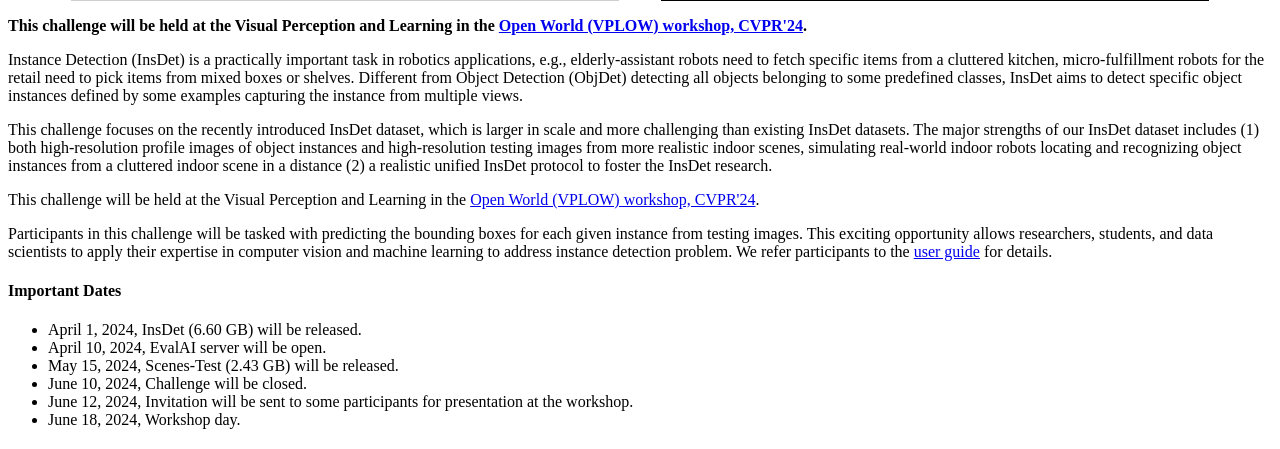
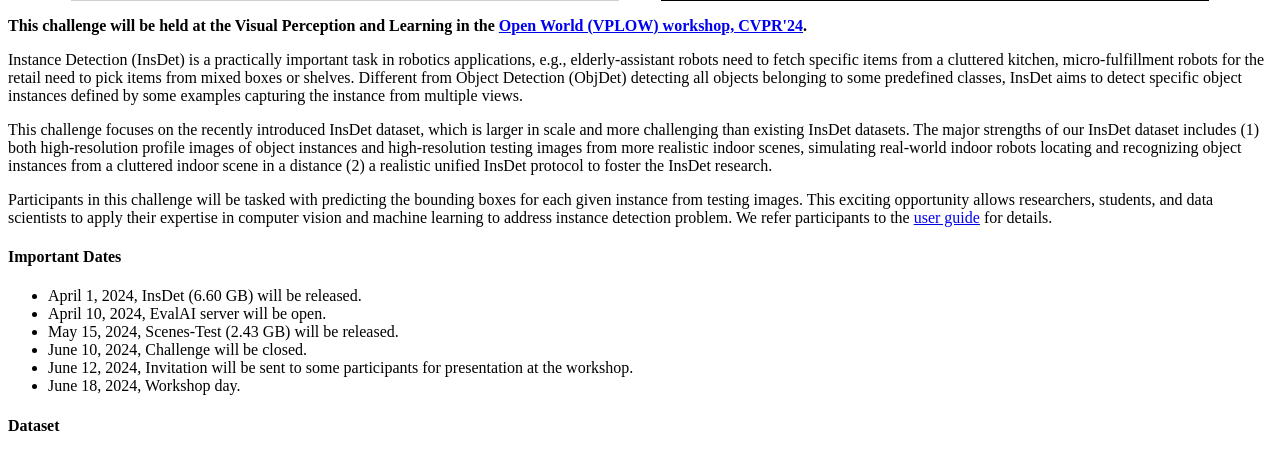
Before and after one commit to shenqq377/InsDetChallenge-CVPR2024, a Python web app: template templates/description.html in a window 1280 px wide. Shown: the part 752-1201 px from the top of the page. Run offline with Jinja, Linux system fonts and the light colour scheme; the template is opened without the code that fills it, so the values that code supplies are empty.

Commit message:
Update description.html

```diff
--- a/templates/description.html
+++ b/templates/description.html
@@ -5,7 +5,6 @@
 <p><b>This challenge will be held at the Visual Perception and Learning in the <a href="https://vplow.github.io/vplow_4th.html">Open World (VPLOW) workshop, CVPR'24</a>.</b></p>
 <p>Instance Detection (InsDet) is a practically important task in robotics applications, e.g., elderly-assistant robots need to fetch specific items from a cluttered kitchen, micro-fulfillment robots for the retail need to pick items from mixed boxes or shelves. Different from Object Detection (ObjDet) detecting all objects belonging to some predefined classes, InsDet aims to detect specific object instances defined by some examples capturing the instance from multiple views.</p>
 <p>This challenge focuses on the recently introduced InsDet dataset, which is larger in scale and more challenging than existing InsDet datasets. The major strengths of our InsDet dataset includes (1) both high-resolution profile images of object instances and high-resolution testing images from more realistic indoor scenes, simulating real-world indoor robots locating and recognizing object instances from a cluttered indoor scene in a distance (2) a realistic unified InsDet protocol to foster the InsDet research.</p>
-<p>This challenge will be held at the Visual Perception and Learning in the <a href="https://vplow.github.io/vplow_4th.html">Open World (VPLOW) workshop, CVPR'24</a>.
 <p>Participants in this challenge will be tasked with predicting the bounding boxes for each given instance from testing images. This exciting opportunity allows researchers, students, and data scientists to apply their expertise in computer vision and machine learning to address instance detection problem. We refer participants to the <a href="https://docs.google.com/document/d/15R-R0tpKBy_KCNyc_8D45PQzHzyLmlPjDbntZJEBEYY/edit?usp=sharing">user guide</a> for details.</p>
 <h4>Important Dates</h4>
 <ul>
```
